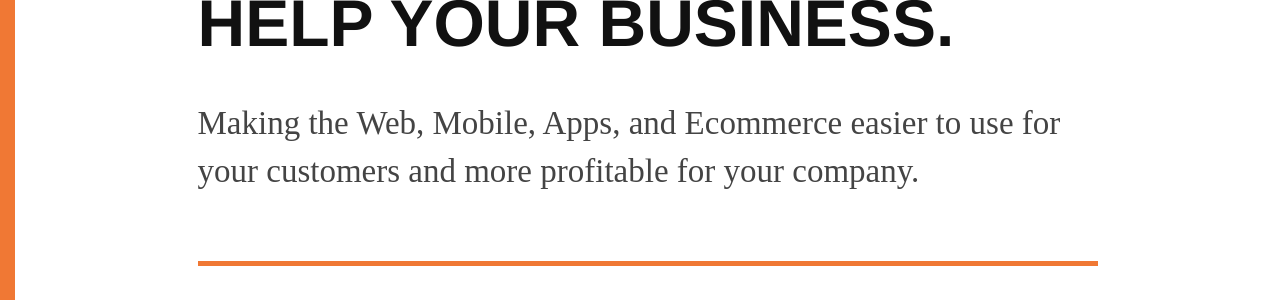
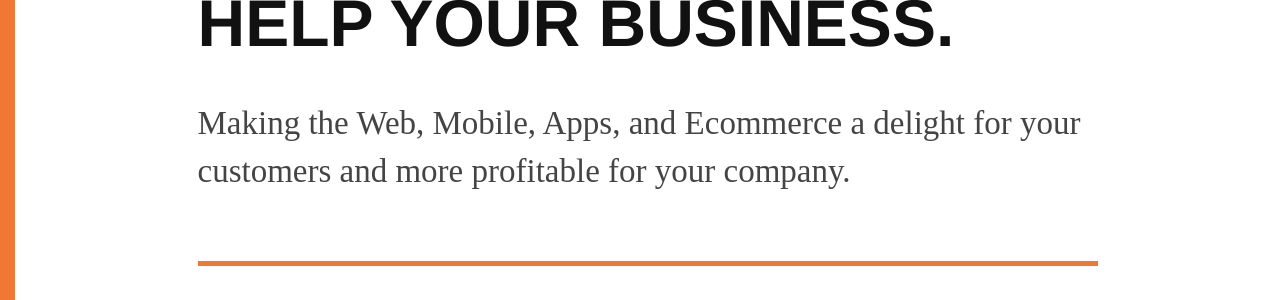
Before and after one commit to ninelabs/ninelabs.com, a Jekyll site: the page built from index.html, in a window 1280 px wide. Shown: the part 222-522 px from the top of the page. Built offline with Jekyll 4.4.1, drawn with Linux system fonts in a browser that asks for light colours; nearby versions of some CDN libraries; Markdown is read by kramdown in place of the engine named in the settings; some of the changed lines change nothing that is shown.

Commit message:
Home page changes
Signed-off-by: J Cornelius <github@jcornelius.com>

```diff
--- a/_layouts/default.html
+++ b/_layouts/default.html
@@ -5,10 +5,10 @@
 <!--[if IE 8 ]>    <html class="no-js ie8" lang="en"> <![endif]-->
 <!--[if (gte IE 9)|!(IE)]><!--> <html class="no-js" lang="en"> <!--<![endif]-->
 <head>
-  <title>{% if page.title or post.title %}{{ page.title }}{{ post.title }}{% endif %} // {{ site.name }}</title>
+  <title>{{ site.name }} // {% if page.title or post.title %}{{ page.title }}{{ post.title }}{% endif %}</title>
   <meta charset="utf-8">
   <meta http-equiv="X-UA-Compatible" content="IE=100">
-  <meta name="description" content="Nine Labs | A digital strategy and user experience consultancy based in Atlanta, GA">
+  <meta name="description" content="Nine Labs | Strategic Thinking To Help Your Business - Web, Mobile, Apps, and Ecommerce">
   <meta name="keywords" content="consulting, strategy, user experience, customer experience, branding, brand, digital strategy, experience design, digital, website, web, services">
   <meta name="author" content="Nine Labs">
   <meta name="viewport" content="width=device-width, initial-scale=1.0">
--- a/index.html
+++ b/index.html
@@ -5,7 +5,7 @@ pid: home
 ---
 <section id="home">
   <h1>Strategic thinking to help your business.</h1>
-  <p class="lead">Making the Web, Mobile, Apps, and Ecommerce easier to use for your customers and more profitable for your company.</p>
+  <p class="lead">Making the Web, Mobile, Apps, and Ecommerce a delight for your customers and more profitable for your company.</p>
   <div class="trio">
     <div class="skill">
       <h3>Brand Strategy</h3>
```
